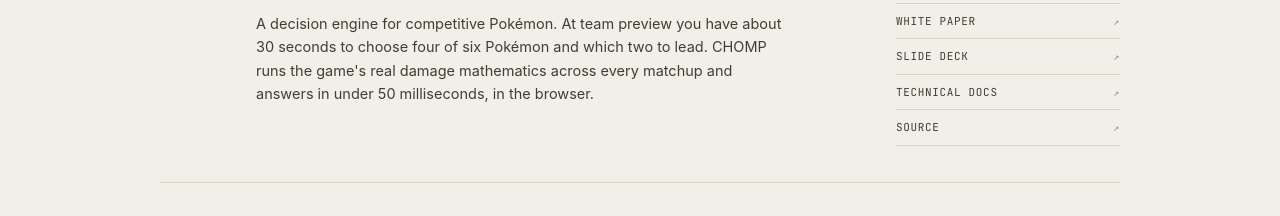
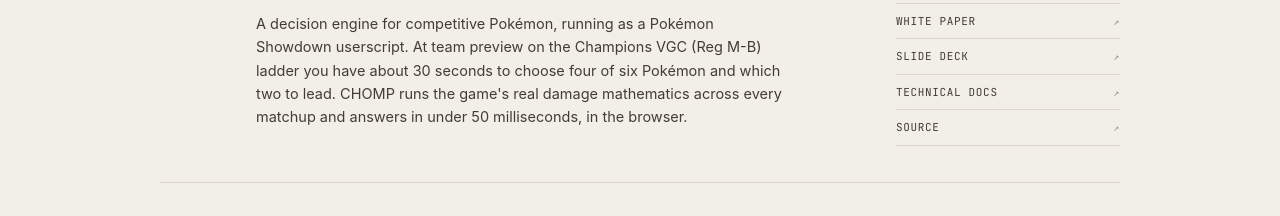
Before and after one commit to willhoop/willhoop.github.io, a plain HTML site: page index.html in a window 1280 px wide. Shown: the part 514-730 px from the top of the page. Drawn offline with Linux system fonts and the light colour scheme.

Commit message:
auto: Wed 07/22/2026 22:17:19.58

```diff
--- a/index.html
+++ b/index.html
@@ -205,7 +205,7 @@
     name: "CHOMP",
     status: "In daily use", live: true,
     blurb: "Real-time team-preview engine for competitive Pokémon VGC.",
-    desc: "A decision engine for competitive Pokémon. At team preview you have about 30 seconds to choose four of six Pokémon and which two to lead. CHOMP runs the game's real damage mathematics across every matchup and answers in under 50 milliseconds, in the browser.",
+    desc: "A decision engine for competitive Pokémon, running as a Pokémon Showdown userscript. At team preview on the Champions VGC (Reg M-B) ladder you have about 30 seconds to choose four of six Pokémon and which two to lead. CHOMP runs the game's real damage mathematics across every matchup and answers in under 50 milliseconds, in the browser.",
     docs: {
       open:   "apps/chomp-replay-app.html",
       paper:  doc({local:"docs/CHOMP/CHOMP-whitepaper.html", src:"Pokemon/CHOMP/docs/CHOMP-whitepaper.md"}),
```
